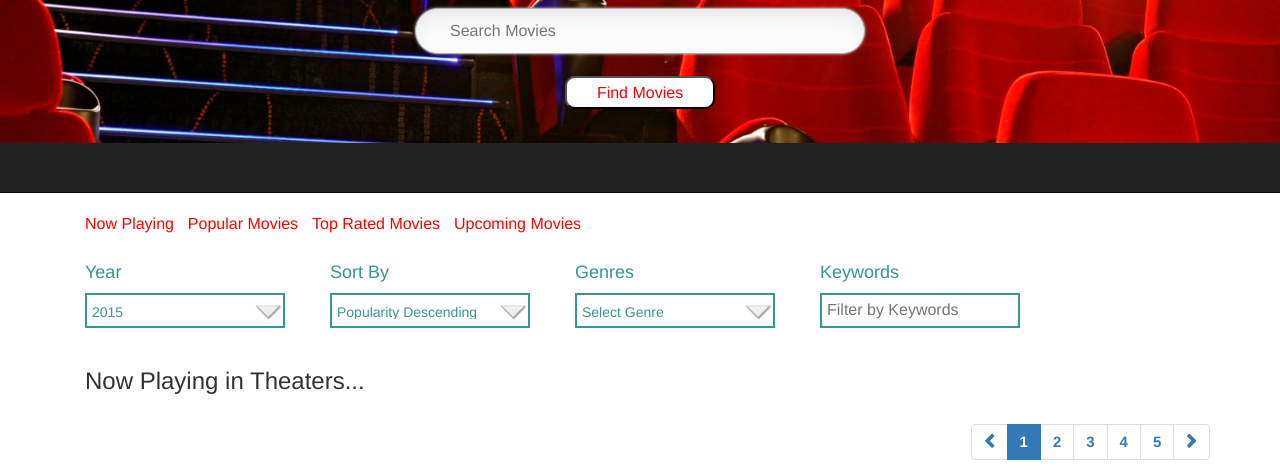
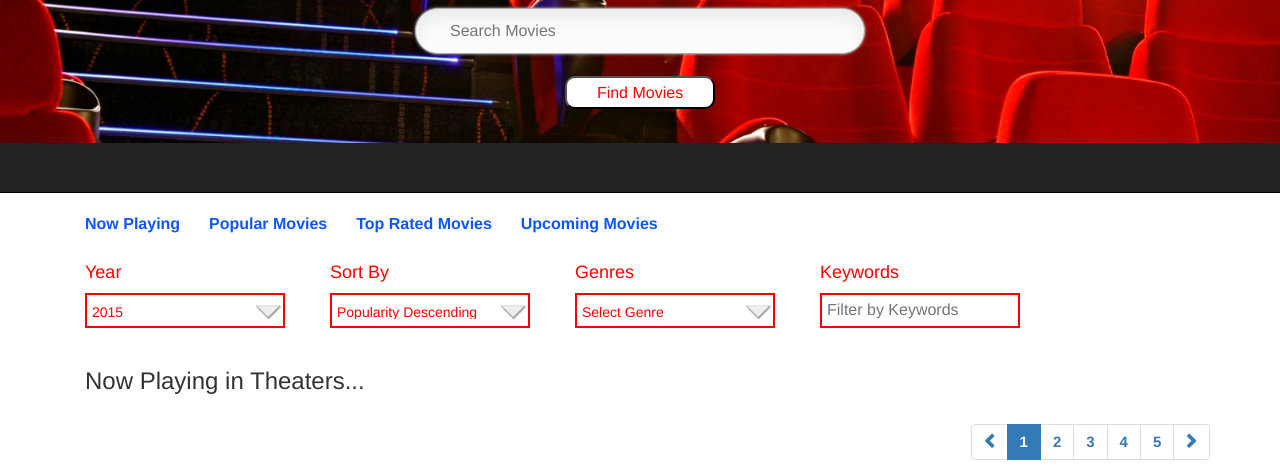
Before and after one commit to tanttran/MoviePass, a website: page public/index.html in a window 1280 px wide. Shown: the part 82-556 px from the top of the page. Drawn offline with nearby package versions, Linux system fonts and the light colour scheme; no server answers.

Commit message:
minor update to html/css

```diff
--- a/public/css/default.css
+++ b/public/css/default.css
@@ -5,7 +5,9 @@ input:focus {
 
 .section {
   font-size: 16px;
-  color: red;
+  color: #0F55F7;
+  margin-right: 15px;
+  font-weight: bold;
 }
 
 .filter {
@@ -123,7 +125,7 @@ input:focus {
 
 .filterBox {
   margin-right: 55px;
-  color: #379594;
+  color: red;
 }
 
 .select {
@@ -131,7 +133,7 @@ input:focus {
    height: 35px;
    overflow: hidden;
    background: url("../image/arrowdown.png") no-repeat right;
-   border: 2px solid #379594;
+   border: 2px solid red;
    }
 
 .select select {
@@ -143,7 +145,7 @@ input:focus {
    border: 0;
    border-radius: 0;
    height: 35px;
-   color: #379594;
+   color: red;
    -webkit-appearance: none;
 
 }
@@ -159,7 +161,7 @@ input:focus {
    border-radius: 0;
    height: 35px;
    -webkit-appearance: none;
-   border: 2px solid #379594;
+   border: 2px solid red;
 }
 
 
```
Also changed, not shown: public/index.html (+1 -1 lines).
